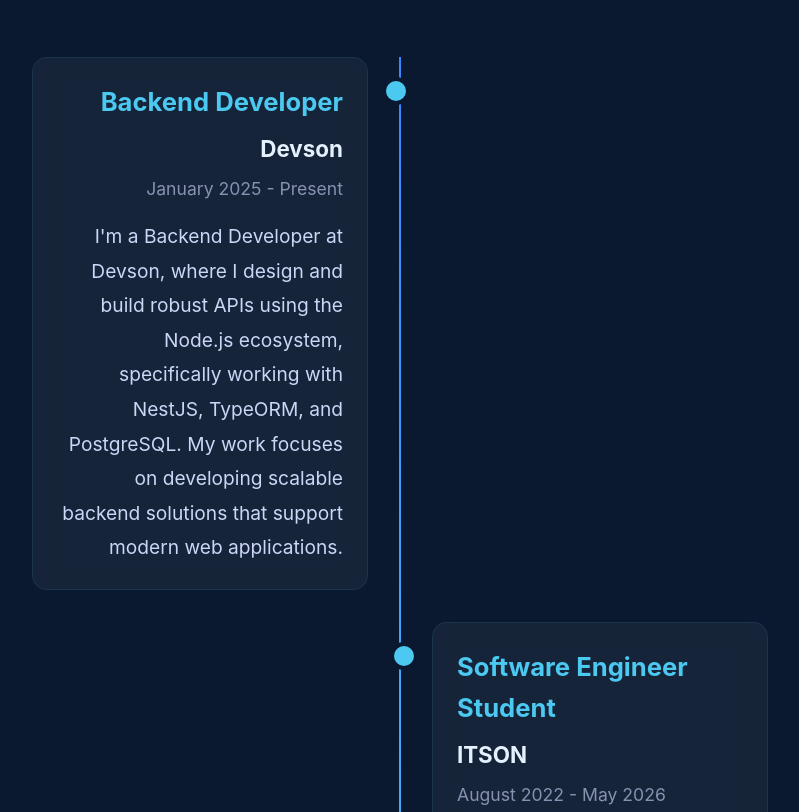
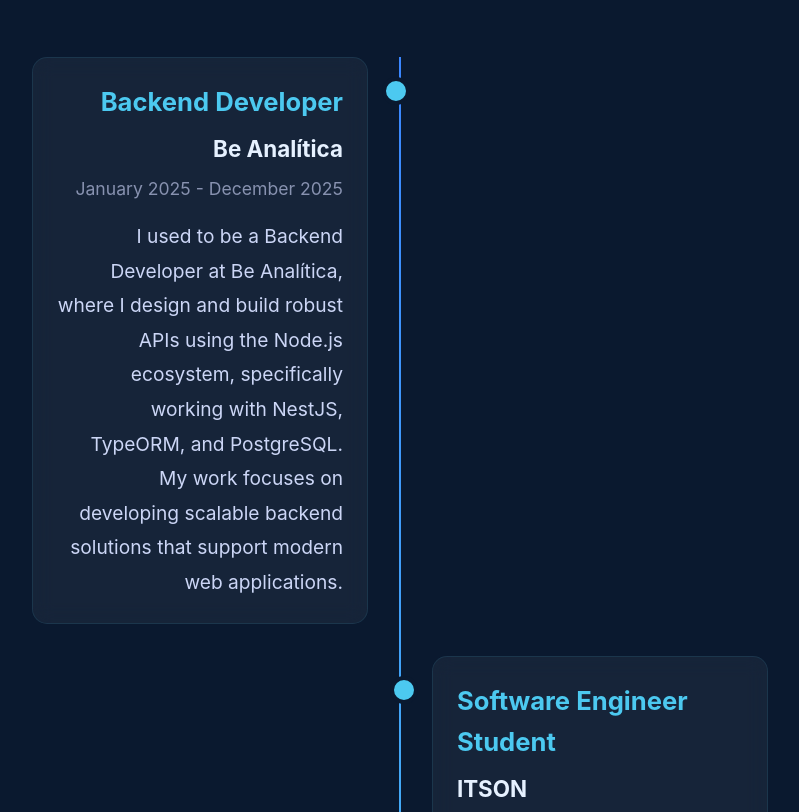
Before and after one commit to Oliver-IV/web-portfolio, a plain HTML site: page index.html in a window 1280 px wide. Shown: the part 3380-4192 px from the top of the page, without its empty margins (240-1039 px from the left). Drawn offline with Linux system fonts and the light colour scheme.

Commit message:
Update index.html

```diff
--- a/index.html
+++ b/index.html
@@ -309,10 +309,10 @@
             <div class="experience-item">
                 <div class="experience-card">
                     <h3 class="experience-title">Backend Developer</h3>
-                    <h4 class="experience-company">Devson</h4>
-                    <p class="experience-period">January 2025 - Present</p>
+                    <h4 class="experience-company">Be Analítica</h4>
+                    <p class="experience-period">January 2025 - December 2025</p>
                     <p class="experience-description">
-                        I'm a Backend Developer at Devson, where I design and build robust APIs using the
+                        I used to be a Backend Developer at Be Analítica, where I design and build robust APIs using the
                         Node.js ecosystem, specifically working with NestJS, TypeORM, and PostgreSQL. My
                         work focuses on developing scalable backend solutions that support modern
                         web applications.
```
